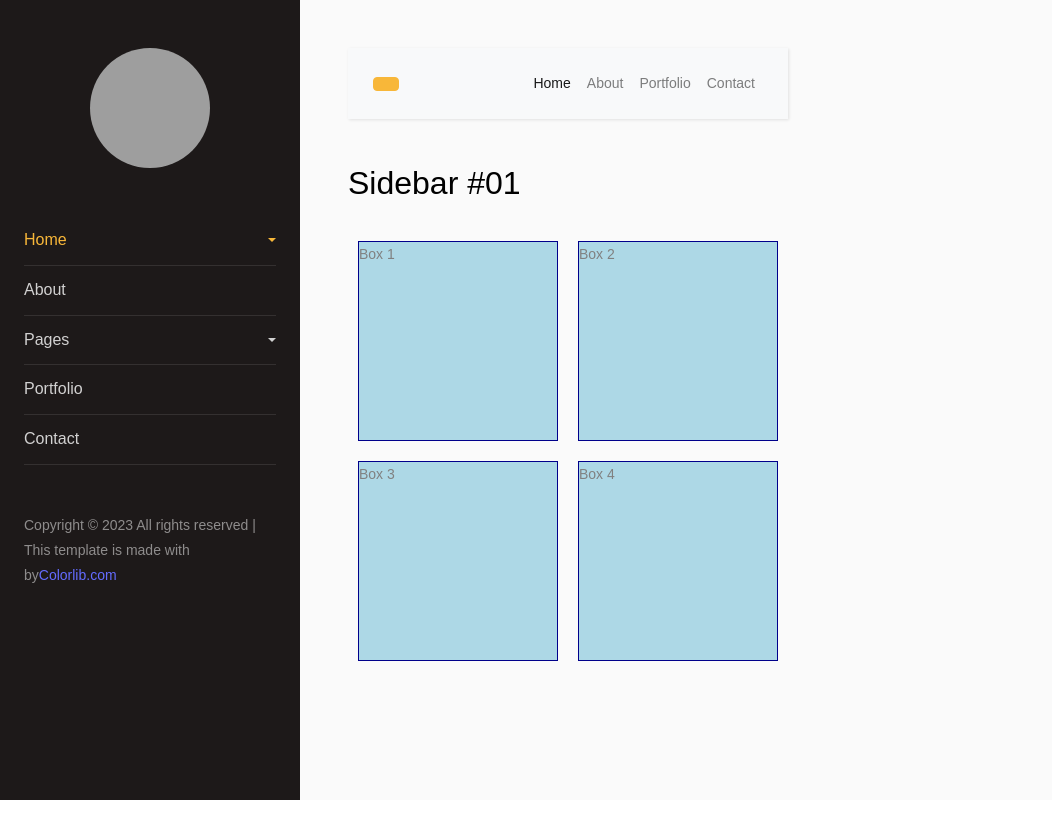
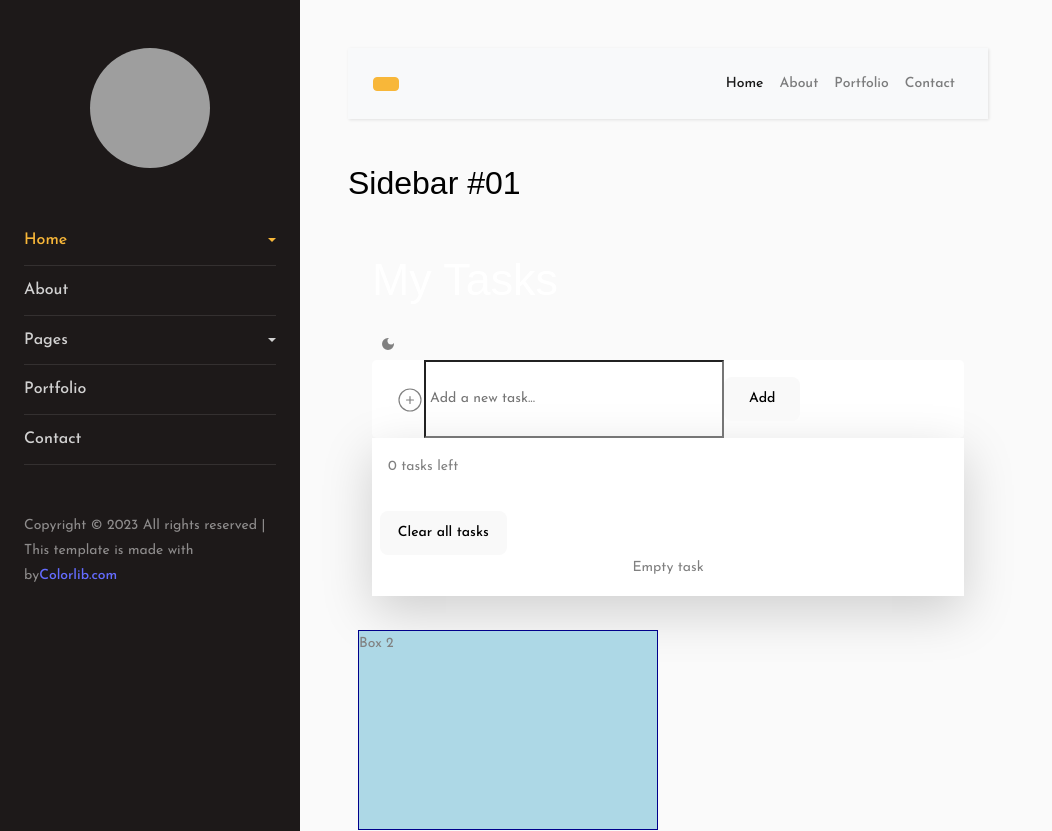
Before and after one commit to haniladjamba/final-project, a React app: page / in a window 1280 px wide. Shown: the top 831 px of the page, without its empty margins (0-1052 px from the left). Before the commit the page ends 800 px from the top, so only its background shows below. Built offline with nearby package versions, Linux system fonts and the light colour scheme; grey boxes are pictures that could not be loaded; the HTML template or start-up script is replaced by a standard one.

Commit message:
add TodayCard

```diff
--- a/src/App.jsx
+++ b/src/App.jsx
@@ -1,6 +1,7 @@
 import "./assets/style.css";
 import { useState } from "react";
 import FullHeightComponent from "./components/FullHeight";
+import TodayCard from "./components/TodayCard";
 
 function App() {
   const [sidebarActive, setSidebarActive] = useState(false);
@@ -144,7 +145,7 @@ function App() {
           </nav>
           <h2 className="mb-4">Sidebar #01</h2>
           <div>
-            <div className="big-box">Box 1</div>
+            <TodayCard />
             <div className="big-box">Box 2</div>
             <div className="clear" />{" "}
             {/* Clear the float after the second box */}
--- /dev/null
+++ b/src/assets/TodayCard.css
@@ -0,0 +1,78 @@
+@import url("https://fonts.googleapis.com/css2?family=Josefin+Sans:wght@200;300;400;500;600;700&display=swap");
+
+@tailwind base;
+@tailwind components;
+@tailwind utilities;
+
+.bg-transparent{
+    width: 300px;
+}
+* {
+  margin: 0;
+  padding: 0;
+  box-sizing: border-box;
+  outline: none;
+  text-decoration: none;
+  list-style: none;
+  font-family: "Josefin Sans", sans-serif;
+}
+html {
+  scroll-behavior: smooth;
+  overflow-x: hidden;
+}
+
+::-webkit-scrollbar {
+  width: 0px;
+}
+
+.scroll::-webkit-scrollbar {
+  width: 5px;
+}
+.scroll::-webkit-scrollbar-thumb {
+  background: #50329b;
+  border-radius: 10px;
+}
+
+
+.checkbox-wrapper-18 .round {
+  position: relative;
+}
+
+.checkbox-wrapper-18 .round label {
+  background-color: #fff;
+  border: 1px solid #ccc;
+  border-radius: 50%;
+  cursor: pointer;
+  height: 22px;
+  width: 22px;
+  display: block;
+}
+
+.checkbox-wrapper-18 .round label:after {
+  border: 2px solid #fff;
+  border-top: none;
+  border-right: none;
+  content: "";
+  height: 4px;
+  left: 5px;
+  opacity: 0;
+  position: absolute;
+  top: 9px;
+  transform: rotate(-45deg);
+  width: 12px;
+}
+
+.checkbox-wrapper-18 .round input[type="checkbox"] {
+  visibility: hidden;
+  display: none;
+  opacity: 0;
+}
+
+.checkbox-wrapper-18 .round input[type="checkbox"]:checked + label {
+  background-color: #66bb6a;
+  border-color: #66bb6a;
+}
+
+.checkbox-wrapper-18 .round input[type="checkbox"]:checked + label:after {
+  opacity: 1;
+}
--- /dev/null
+++ b/src/components/TodayCard.jsx
@@ -0,0 +1,109 @@
+import React, { useState } from 'react';
+import AddTaskForm from "./TodayCardComponents/AddTaskForm";
+import TaskList from "./TodayCardComponents/TaskList"
+import { MdDarkMode, MdSunny } from "react-icons/md";
+import "../assets/TodayCard.css";
+
+function TodayCard() {
+  const [tasks, setTasks] = useState([]);
+  const [darkTheme, setDarkTheme] = useState(false);
+
+  const addTask = (title) => {
+    const newTask = { id: Date.now(), title, completed: false };
+    setTasks([...tasks, newTask]);
+  };
+
+  const editTask = (id, title) => {
+    setTasks(tasks.map((task) => (task.id === id ? { ...task, title } : task)));
+  };
+
+  const deleteTask = (id) => {
+    setTasks(tasks.filter((task) => task.id !== id));
+  };
+
+  const toggleCompleted = (id) => {
+    setTasks(
+      tasks.map((task) =>
+        task.id === id ? { ...task, completed: !task.completed } : task
+      )
+    );
+  };
+
+  const clearTasks = () => {
+    setTasks([]);
+  };
+
+  const getCompletedTasks = () => tasks.filter((task) => task.completed);
+  const getRemainingTasks = () => tasks.filter((task) => !task.completed);
+
+  const toggleTheme = () => {
+    setDarkTheme((prevTheme) => !prevTheme);
+  };
+
+  return (
+    <div
+      className={`flex flex-col space-y-6 w-[600px] md:w-[100%] z-10 p-4 ${
+        darkTheme ? "text-white" : "text-black"
+      }`}
+    >
+      <div className=" w-full flex items-center justify-between">
+        <h1 className=" uppercase text-4xl font-bold text-white tracking-widest mb-4 md:text-3xl">
+          {/* Task Manager */}
+          My Tasks
+        </h1>
+
+        {darkTheme ? (
+          <MdSunny
+            onClick={toggleTheme}
+            className={`bg-gray-300 cursor-pointer dark:bg-gray-700 p-2 rounded-lg  bottom-5 right-5 ${
+              darkTheme ? "text-white" : "text-black"
+            }`}
+            size={32}
+          />
+        ) : (
+          <MdDarkMode
+            onClick={toggleTheme}
+            className={`bg-gray-300 cursor-pointer dark:bg-gray-700 p-2 rounded-lg  bottom-5 right-5 ${
+              darkTheme ? "text-white" : "text-black"
+            }`}
+            size={32}
+          />
+        )}
+      </div>
+      <div className=" shadow-md">
+        <AddTaskForm darkTheme={darkTheme} onAddTask={addTask} />
+      </div>
+      <div
+        className={`scroll ${
+          darkTheme ? "bg-gray-800" : "bg-white"
+        } w-full h-[400px] md:h-[500px] px-2 overflow-y-scroll rounded-md shadow-lg relative transition-all duration-500`}
+      >
+        <div
+          className={`w-full overflow-hidden mb- sticky top-0 ${
+            darkTheme ? "bg-gray-800" : "bg-white"
+          } flex items-center justify-between text-gray-500 border-b`}
+        >
+          <p className=" text-gray-500 px-2 py-3">
+            {getRemainingTasks().length} tasks left{" "}
+          </p>
+          <button onClick={clearTasks}>Clear all tasks</button>
+        </div>
+
+        {tasks.length ? (
+          <TaskList
+            tasks={tasks}
+            onEditTask={editTask}
+            onDeleteTask={deleteTask}
+            onToggleCompleted={toggleCompleted}
+          />
+        ) : (
+          <div className=" w-full h-[80%] flex items-center justify-center overflow-hidden">
+            <p className=" text-gray-500 text-center z-10">Empty task</p>
+          </div>
+        )}
+      </div>
+    </div>
+  );
+}
+
+export default TodayCard;
--- /dev/null
+++ b/src/components/TodayCardComponents/AddTaskForm.jsx
@@ -0,0 +1,38 @@
+import React, { useState } from "react";
+import { CiCirclePlus } from "react-icons/ci";
+
+const AddTaskForm = ({ onAddTask, darkTheme }) => {
+  const [title, setTitle] = useState("");
+
+  const handleSubmit = (e) => {
+    e.preventDefault();
+    if (title.trim()) {
+      onAddTask(title.trim());
+      setTitle("");
+    }
+  };
+
+  return (
+    <form onSubmit={handleSubmit}>
+      <div
+        className={` ${
+          darkTheme ? "bg-gray-800" : "bg-white"
+        } w-full  flex space-x-2 items-center  rounded-lg px-4`}
+      >
+        <CiCirclePlus size={28} className="px-0 text-gray-500" />
+        <input
+          className="bg-transparent w-full h-fit p-1 py-4 text-lg"
+          type="text"
+          placeholder="Add a new task..."
+          value={title}
+          onChange={(e) => setTitle(e.target.value)}
+        />
+        <button className=" px-4 uppercase text-gray-500" type="submit">
+          Add
+        </button>
+      </div>
+    </form>
+  );
+};
+
+export default AddTaskForm;
--- /dev/null
+++ b/src/components/TodayCardComponents/Task.jsx
@@ -0,0 +1,104 @@
+import React, { useState } from "react";
+import { CiEdit } from "react-icons/ci";
+import { AiOutlineDelete } from "react-icons/ai";
+import { MdOutlineDone } from "react-icons/md";
+import { RxCross2 } from "react-icons/rx";
+
+const Task = ({ task, onEditTask, onDeleteTask, onToggleCompleted }) => {
+  const [editing, setEditing] = useState(false);
+  const [title, setTitle] = useState(task.title);
+
+  const handleEdit = () => {
+    setEditing(true);
+  };
+
+  const handleCancel = () => {
+    setEditing(false);
+    setTitle(task.title);
+  };
+
+  const handleDone = () => {
+    if (title.trim()) {
+      onEditTask(task.id, title.trim());
+      setEditing(false);
+    }
+  };
+
+  const handleDelete = (e) => {
+    e.preventDefault();
+    onDeleteTask(task.id);
+  };
+
+  const handleToggleCompleted = () => {
+    onToggleCompleted(task.id);
+  };
+
+  const handleChange = (e) => {
+    setTitle(e.target.value);
+  };
+
+  return (
+    <li className=" mb-1 border-b border-gray-300 space-y-2">
+      {editing ? (
+        <form
+          onSubmit={handleDone}
+          className=" flex items-center justify-between p-1 px-3 w-full"
+        >
+          <div className=" flex items-center space-x-3 w-full">
+            <input
+              type="text"
+              value={title}
+              onChange={handleChange}
+              className="w-full bg-transparent py-3 text-lg"
+            />
+          </div>
+          <div className=" flex space-x-3">
+            <button type="submit">
+              <MdOutlineDone size={20} className=" hover:text-green-400 text-gray-500" />
+            </button>
+            <button type="button" onClick={handleCancel}>
+              <RxCross2 size={20} className=" text-gray-500 hover:text-orange-400" />
+            </button>
+          </div>
+        </form>
+      ) : (
+        <div className=" flex items-center justify-between p-4 px-3">
+          <div className=" flex items-center space-x-3">
+            <input
+              type="checkbox"
+              checked={task.completed}
+              onChange={handleToggleCompleted}
+              className="round rounded-none"
+            />
+
+            <span
+              className={` ${
+                task.completed
+                  ? "line-through text-gray-500 text-lg"
+                  : "text-lg"
+              } `}
+            >
+              {task.title}
+            </span>
+          </div>
+          <div className=" flex items-center space-x-3">
+            <button onClick={handleEdit}>
+              <CiEdit
+                size={20}
+                className=" text-gray-500 hover:text-yellow-500"
+              />
+            </button>
+            <button onClick={handleDelete}>
+              <AiOutlineDelete
+                size={18}
+                className=" text-gray-500 hover:text-red-500"
+              />
+            </button>
+          </div>
+        </div>
+      )}
+    </li>
+  );
+};
+
+export default Task;
--- /dev/null
+++ b/src/components/TodayCardComponents/TaskList.jsx
@@ -0,0 +1,21 @@
+import React from "react";
+import Task from "./Task";
+
+const TaskList = ({ tasks, onEditTask, onDeleteTask, onToggleCompleted }) => {
+  const reversedTasks = tasks.slice().reverse();
+  return (
+    <ul className=" ">
+      {reversedTasks.map((task) => (
+        <Task
+          key={task.id}
+          task={task}
+          onEditTask={onEditTask}
+          onDeleteTask={onDeleteTask}
+          onToggleCompleted={onToggleCompleted}
+        />
+      ))}
+    </ul>
+  );
+};
+
+export default TaskList;
```
Also changed, not shown: src/assets/style.css.
